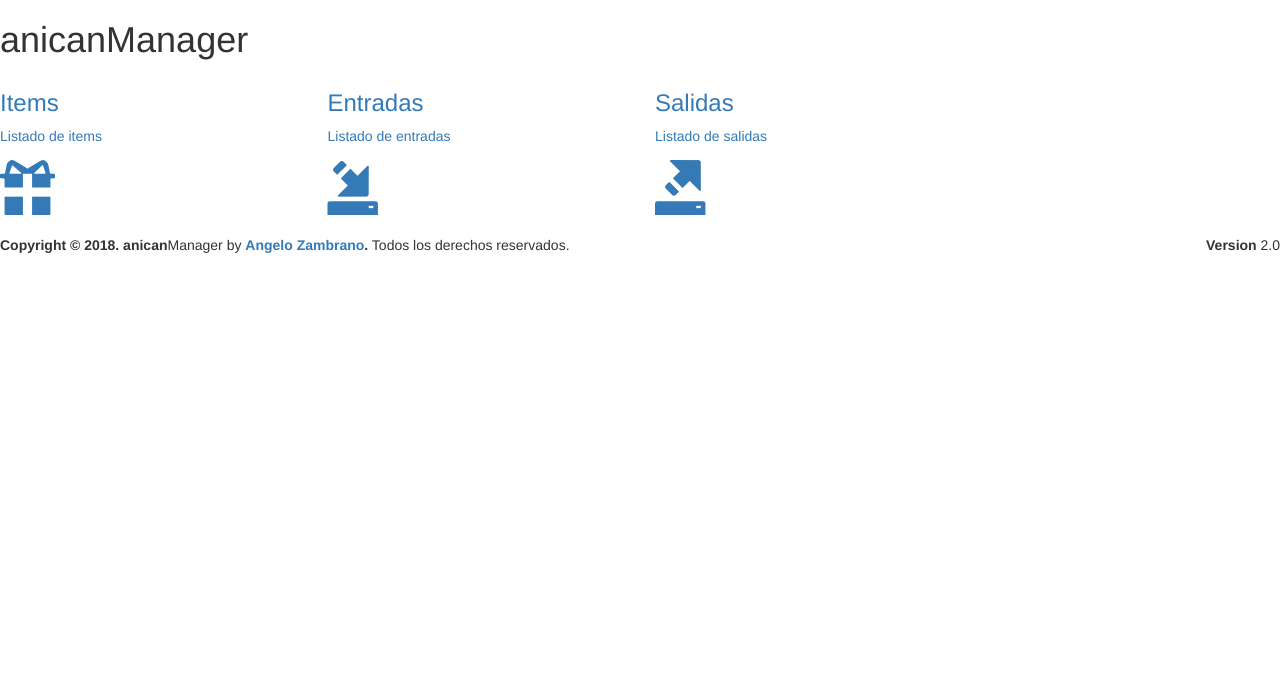
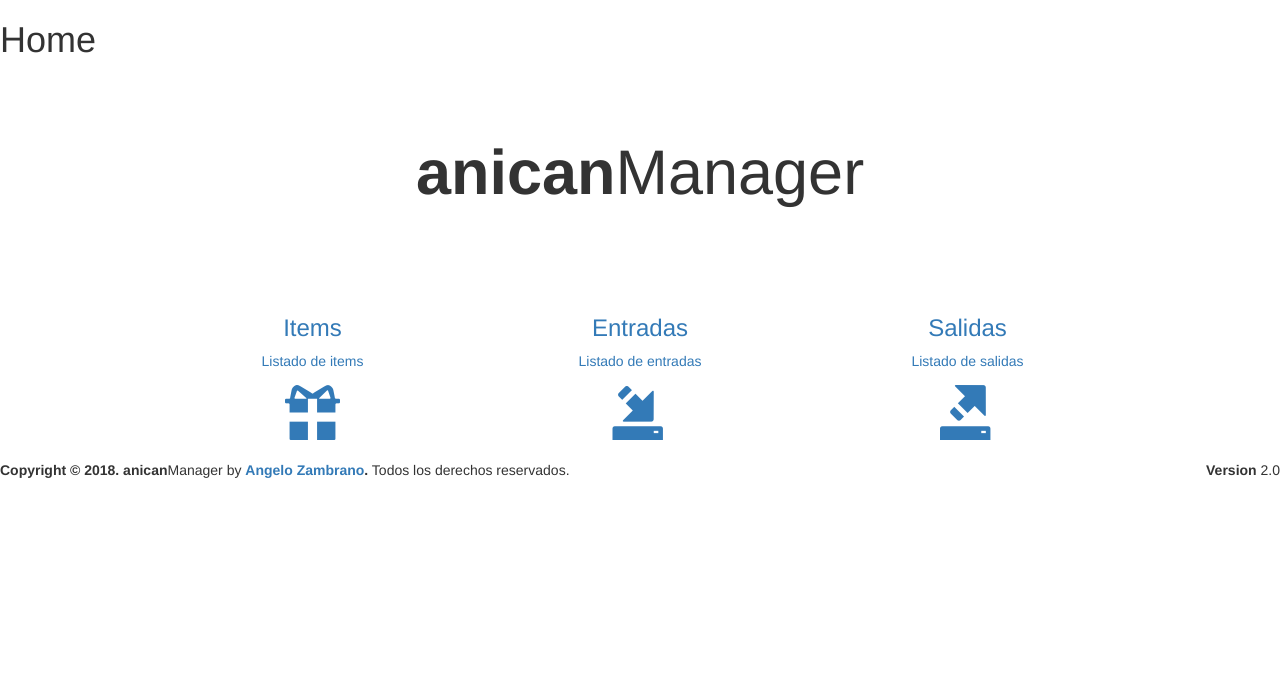
Before and after one commit to ang3loux/anican-manager, a Yii app: template views/site/index.php in a window 1280 px wide. Shown: the top 700 px of the page. Run offline with PHP 8.4 and a stand-in for Yii, Linux system fonts and the light colour scheme; the template is opened without the code that fills it, so the values that code supplies are empty; some libraries are stand-ins or nearby versions.

Commit message:
Updated: New home screen

```diff
--- a/views/site/index.php
+++ b/views/site/index.php
@@ -3,11 +3,16 @@ use yii\helpers\Url;
 
 /* @var $this yii\web\View */
 
-$this->title = 'anicanManager';
+$this->title = 'Home';
 ?>
 <div class="site-index">
-    <div class="row">
-        <div class="col-lg-3 col-xs-6">
+    <div class="jumbotron">
+        <div class="container">
+            <h1><b>anican</b>Manager</h1>
+        </div>
+    </div>
+    <div class="row text-center center-col">
+        <div class="col-md-3">
             <a href="<?= Url::toRoute('/item') ?>">
                 <div class="small-box bg-aqua">
                     <div class="inner">
@@ -20,7 +25,7 @@ $this->title = 'anicanManager';
                 </div>
             </a>
         </div>
-        <div class="col-lg-3 col-xs-6">
+        <div class="col-md-3">
             <a href="<?= Url::toRoute('/purchase') ?>">
                 <div class="small-box bg-green">
                     <div class="inner">
@@ -33,7 +38,7 @@ $this->title = 'anicanManager';
                 </div>
             </a>
         </div>
-        <div class="col-lg-3 col-xs-6">
+        <div class="col-md-3">
             <a href="<?= Url::toRoute('/sale') ?>">
                 <div class="small-box bg-yellow">
                     <div class="inner">
--- a/web/css/site.css
+++ b/web/css/site.css
@@ -114,6 +114,12 @@ a.desc:after {
     outline: none;
 }
 
+/* Bootstrap 3 - helpers */
+.center-col {
+    display: flex;
+    justify-content: center;
+}
+
 /* Home boxes */
 .small-box h3 {
     font-size: 24px !important;
```
